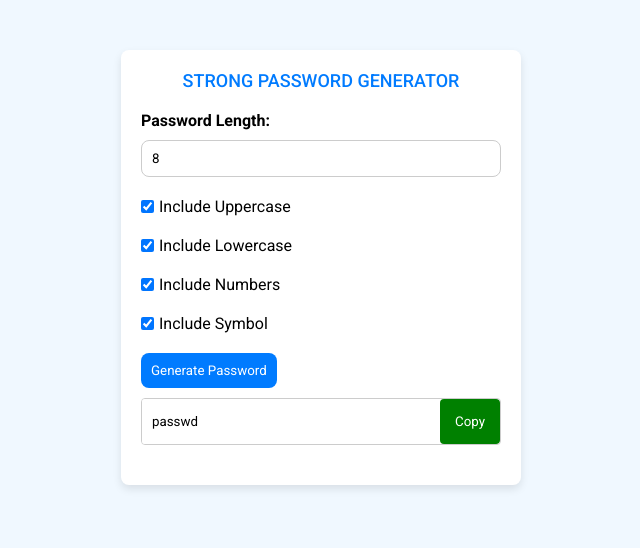
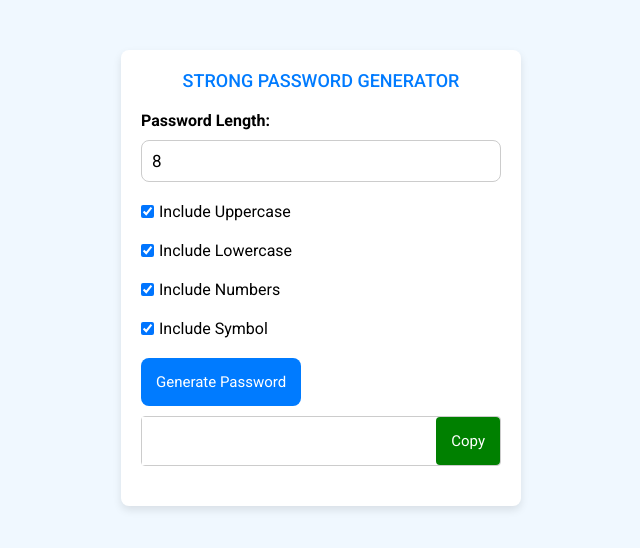
Before and after one commit to yuvarajpm1853/React-Password-Generator, a React (Vite) app: page / in a window 1280 px wide. Shown: the top 548 px of the page, without its empty margins (319-959 px from the left). Built offline with nearby package versions, Linux system fonts and the light colour scheme.

Commit message:
Added logic , copt To clipboard. Updated CSS

```diff
--- a/src/App.css
+++ b/src/App.css
@@ -49,15 +49,17 @@ margin-top: 10px;
 border: 1px solid #ccc;
 outline: none;
 border-radius: 8px;
+font-size: 17px;
 }
 .generate-btn{
-  padding: 10px;
+  padding: 15px;
   margin-bottom: 10px;
   background-color: #007bff;
   color: white;
   border: none;
   cursor: pointer;
   border-radius: 8px;
+  font-size: 15px;
 }
 .generate-btn:hover{
   background-color: #0056b3;
@@ -65,18 +67,24 @@ border-radius: 8px;
 .generate-password {
 border: 1px solid #ccc;
 display: flex;
-overflow: hidden;
+/* overflow: hidden; */
 border-radius: 4px;
 }
 input[type="text"]{
   border: none;
   flex:1;
   padding: 10px;
+  font-size: 18px;
 }
 .copy-btn{
   padding: 15px;
   border: none;
-  background-color: green;
+  background-color: #008000;
   color: white;
   border-radius: 4px;
+  cursor: pointer;
+  font-size: 15px;
 }
+.copy-btn:hover {
+  background-color: rgb(32, 204, 10);
+}
--- a/src/PassswordGenerator.jsx
+++ b/src/PassswordGenerator.jsx
@@ -6,8 +6,28 @@ const PasswordGenerator = () => {
     const [lower, setLower] = useState(true);
     const [number, setNumber] = useState(true);
     const [symbol, setSymbol] = useState(true);
-    const [password, setPassword] = useState("passwd");
+    const [password, setPassword] = useState("");
 
+    const passwd_creation = ()=>{
+        let charset =  "";
+        if (upper) charset += "ABCDEFGHIJKLMNOPQRSTUVWXYZ"
+        if (lower) charset += "abcdefghijklmnopqrstuvwxyz"
+        if (number) charset += "0123456789"
+        if (symbol) charset += `!@#$%^&*()-_=+[]{}|;:'",.<>?/`
+
+        let generate_passwd = ""
+        for (let i = 0; i < length; i++) {
+            let r = Math.floor(Math.random()*charset.length);
+            generate_passwd += charset[r];
+        }
+        setPassword(generate_passwd)
+    }
+
+    const copyToClipboard = () => {
+        // it makes to copy the password var into clipboard
+        navigator.clipboard.writeText(password);
+        alert("Password Copied")
+    }
         return (
         <div className="password-generator">
             <h2>Strong Password Generator </h2>
@@ -31,10 +51,10 @@ const PasswordGenerator = () => {
                 <input type="checkbox" id="symbol" checked={symbol} onChange={e=>setSymbol(e.target.checked)}/>
                 <label htmlFor="symbol">Include Symbol</label>
             </div>
-            <button className="generate-btn">Generate Password</button>
+            <button className="generate-btn" onClick={passwd_creation}>Generate Password</button>
             <div className="generate-password">
                 <input type="text" readOnly value={password} />
-                <button className="copy-btn">Copy</button>
+                <button className="copy-btn" onClick={copyToClipboard}>Copy</button>
             </div>
         </div>
     );
```
